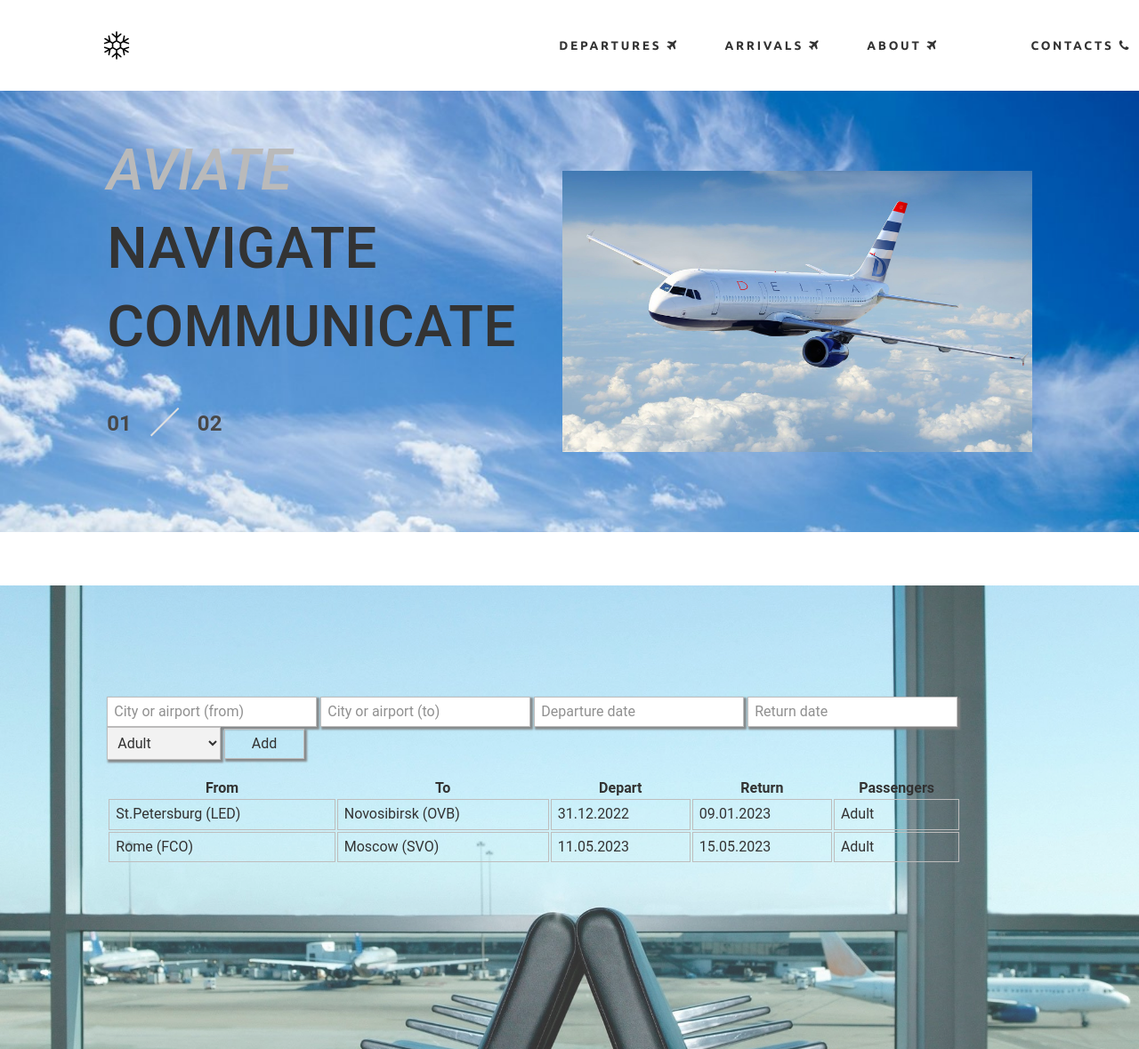
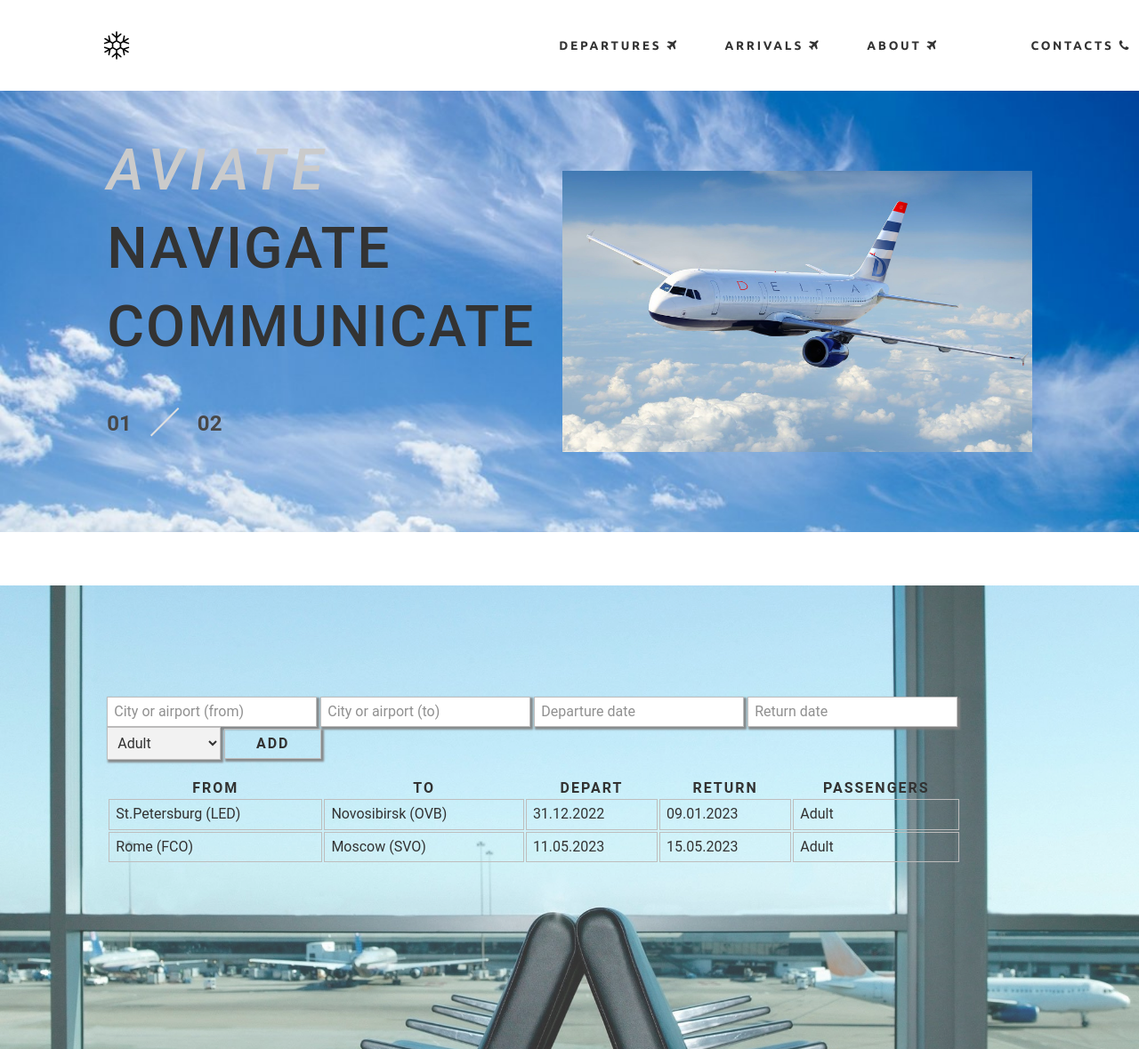
Before and after one commit to otter00/Airpiort-Project, a plain HTML site: page htmls/airportOVB.html in a window 1280 px wide. Shown: the top 1179 px of the page at 89% size. Drawn offline with Linux system fonts and the light colour scheme.

Commit message:
font styles (flights)

```diff
--- a/styles/OVBflights.css
+++ b/styles/OVBflights.css
@@ -46,14 +46,23 @@
     padding: 7px;
 }
 
+.wrapper th {
+    text-transform: uppercase;
+    letter-spacing: 2px;
+}
+
 #button__add {
-    color: black;
     background-color: transparent;
     background-repeat: no-repeat;
     border: 1px solid rgb(174, 173, 173);
     cursor: pointer;
     overflow: hidden;
-    width: 7vw;
+    width: 8.5vw;
+
+    color: black;
+    font-weight: 700;
+    text-transform: uppercase;
+    letter-spacing: 2px;
 }
 
 /* general */
--- a/styles/OVBintro.css
+++ b/styles/OVBintro.css
@@ -25,6 +25,8 @@
     flex-direction: column;
     justify-content: center;
     text-transform: uppercase;
+
+    letter-spacing: 7px;
 }
 
 .title-text {
@@ -73,6 +75,8 @@
     color: #333333;
     text-transform: uppercase;
     padding-top: 3vh;
+
+    letter-spacing: 2px;
 }
 
 /* general */
@@ -100,5 +104,5 @@
 .title-text {
     font-style: italic;
     font-weight: 500;
-    color: #bababa;
+    color: #cbcbcb;
 }
```
Also changed, not shown: 1 other file.
